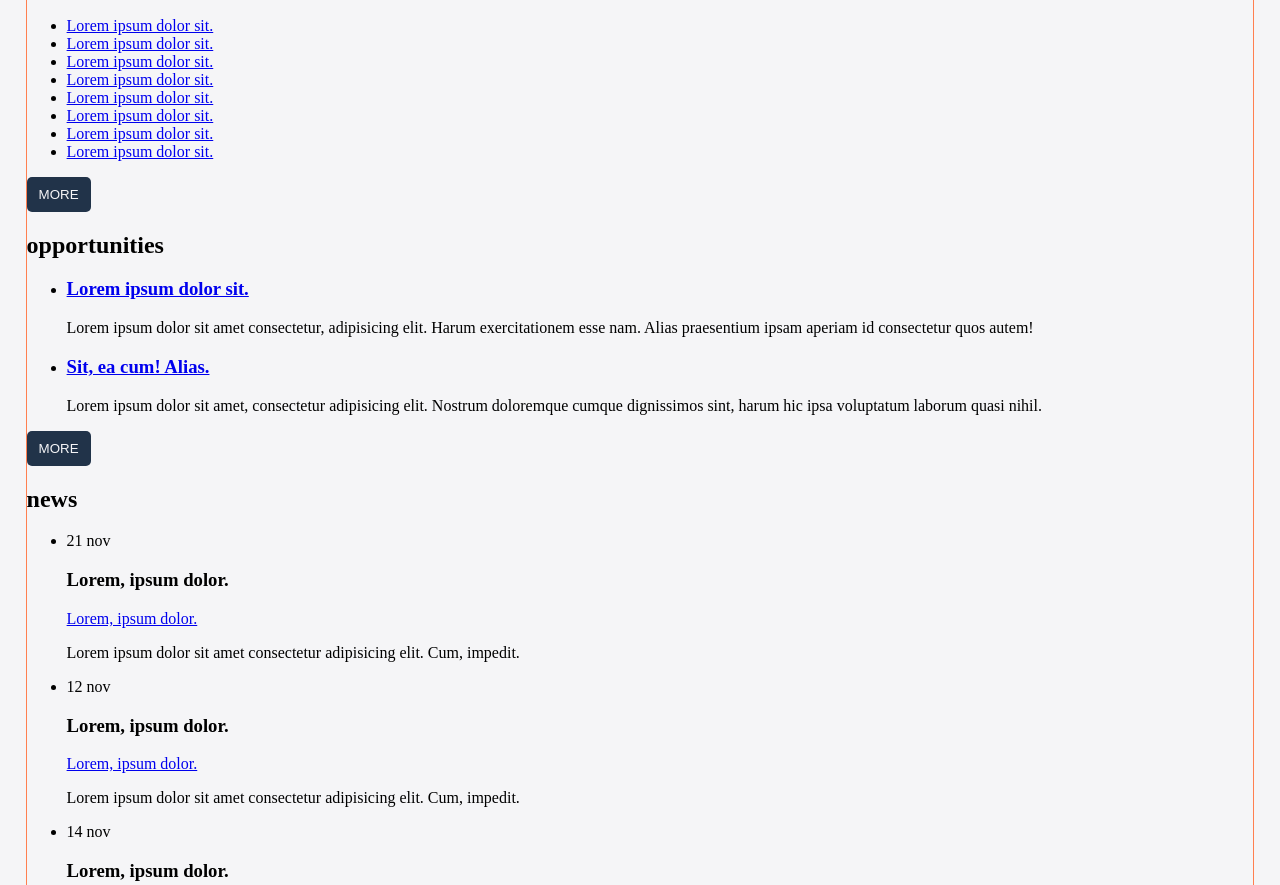
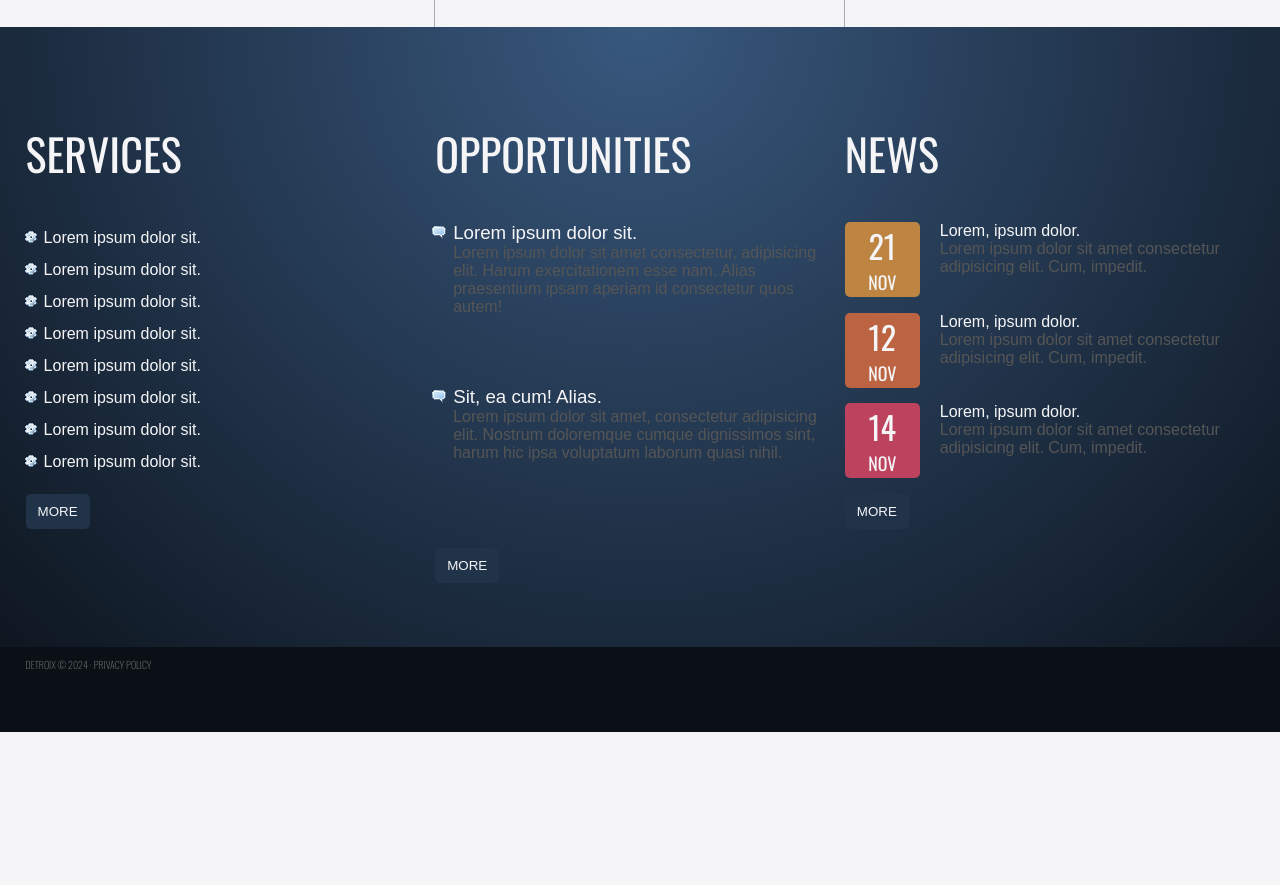
Before and after one commit to wconnorhanson/detroix, a plain HTML site: page index.html in a window 1280 px wide. Shown: the part 1428-2313 px from the top of the page. After the commit the page ends 2160 px from the top, so only its background shows below. Drawn offline with nearby package versions, Linux system fonts and the light colour scheme.

Commit message:
finished margin, float, padding css

```diff
--- a/css/style.css
+++ b/css/style.css
@@ -10,7 +10,7 @@
     --date3: #bd425e;
     --footerSec2: #0b1016;
     --grad: radial-gradient(
-        top center,
+        at top center,
         #38587e,
         #0e1620
     );
@@ -32,7 +32,7 @@ body {
 .container {
     margin: 0 auto;
     width: 96%;
-    border: 1px solid coral;
+    /* border: 1px solid coral; */
 }
 
 .content-box {
@@ -50,7 +50,8 @@ body {
 .content-heading {
     color: var(--prim);
     font-family: var(--font1);
-    font-size: calc(32px +(48 - 32) * ((100vw - 300px) / (1600 - 300)));
+    font-size: calc(36px + (56 - 36) * ((100vw - 300px) / (1600 - 300)));
+    font-weight: 400;
     text-transform: uppercase;
 }
 
@@ -62,6 +63,52 @@ body {
 .content-text {
     color: #aaa;
     font-family: sans-serif;
+}
+
+.date {
+    font-size: 32px;
+}
+
+.date, .month {
+    display: block;
+    text-align: center;
+    font-family: var(--font1);
+    color: var(--tert);
+    text-transform: uppercase;
+    margin: 0;
+}
+
+.date-div {
+    margin-right: 20px;
+    width: 75px;
+    height: 75px;
+    border-radius: 5px;
+}
+
+.date-div, .news-block {
+    float: left;
+}
+
+.footer-content {
+    width: calc(100%/3);
+    /* border: 1px solid yellow; */
+    float: left;
+}
+
+.footer-heading {
+    text-transform: uppercase;
+    color: var(--tert);
+    font-family: var(--font1);
+    font-weight: 400;
+    font-size: calc(32px + (48 - 32) * ((100vw - 300px) / (1600 - 300)));
+}
+
+.fs2-text {
+    margin: 0;color: #777;
+    font-family: var(--font1);
+    font-size: 10px;
+    font-weight: 200;
+    text-transform: uppercase;
 }
 
 .hero-img {
@@ -111,6 +158,10 @@ body {
 
 }
 
+.month {
+    font-size: 18px;
+}
+
 .more-btn {
     padding: 10px 12px;
     color: var(--tert);
@@ -119,6 +170,63 @@ body {
     background-color: var(--btnColor);
     border: none;
     border-radius: 5px;
+}
+
+.news-block {
+    width: 300px;
+    /* border: 1px solid white */
+}
+
+.news-heading {
+    margin: 0;
+    font-family: sans-serif;
+    font-size: 16px;
+    font-weight: 400;
+}
+
+.news-item {
+    margin-bottom: 15.5px;
+}
+
+.news-link {
+    color: var(--tert);
+    text-decoration: none;
+}
+
+.news-text {
+    margin: 0;
+    color: #555;
+    font-family: sans-serif;
+}
+
+.opps-heading {
+    margin: 0;
+    font-weight: 400;
+}
+
+.opps-item {
+    font-family: sans-serif;
+    padding-bottom: 70px;
+}
+
+.opps-link {
+    color: var(--tert);
+    text-decoration: none;
+}
+
+.opps-text {
+    margin: 0;
+    color: #555;
+}
+
+.services-item {
+    font-family: sans-serif;
+    line-height: 2;
+}
+
+.services-link {
+    color: var(--tert);
+    text-decoration: none;
 }
 
 .slider {
@@ -146,6 +254,29 @@ body {
 }
 
 /* ids */
+
+#dateDiv1 {
+    background-color: var(--date1);
+}
+
+#dateDiv2 {
+    background-color: var(--date2);
+}
+
+#dateDiv3 {
+    background-color: var(--date3);
+}
+
+#footerSection1 {
+    padding: 56px 0 64px;
+    background-color: var(--prim);
+    background-image: var(--grad);
+}
+
+#footerSection2 {
+    padding: 10px 0 60px;
+    background-color: var(--footerSec2);
+}
 
 #headerSection1 {
     width: 100%;
@@ -186,6 +317,21 @@ body {
     float: left;
 }
 
+#newsList {
+    padding-left: 0;
+    list-style-type: none;
+}
+
+#oppsList {
+    padding-left: 18px;
+    list-style-image: url('../images/chat.png');
+}
+
+#servicesList {
+    padding-left: 18px;
+    list-style-image: url('../images/cog.png');
+}
+
 .clear {
     clear: both;
 }
--- a/index.html
+++ b/index.html
@@ -157,17 +157,19 @@
                     </div>
                     <div class="footer-content" id="news">
                         <h2 class="footer-heading">news</h2>
-                        <ul class="news-list">
+                        <ul id="newsList">
                             <li class="news-item">
                                 <div class="date-div" id="dateDiv1">
                                     <span class="date">21</span>
                                     <span class="month">nov</span>
                                 </div>
                                 <div class="news-block">
-                                    <h3 class="news-heading">Lorem, ipsum dolor.</h3>
-                                    <a href="#" class="news-link">Lorem, ipsum dolor.</a>
+                                    <h3 class="news-heading">
+                                        <a href="#" class="news-link">Lorem, ipsum dolor.</a>
+                                    </h3>
                                     <p class="news-text">Lorem ipsum dolor sit amet consectetur adipisicing elit. Cum, impedit.</p>
                                 </div>
+                                <div class="clear"></div>
                             </li>
                             <li class="news-item">
                                 <div class="date-div" id="dateDiv2">
@@ -175,10 +177,12 @@
                                     <span class="month">nov</span>
                                 </div>
                                 <div class="news-block">
-                                    <h3 class="news-heading">Lorem, ipsum dolor.</h3>
-                                    <a href="#" class="news-link">Lorem, ipsum dolor.</a>
+                                    <h3 class="news-heading">
+                                        <a href="#" class="news-link">Lorem, ipsum dolor.</a>
+                                    </h3>
                                     <p class="news-text">Lorem ipsum dolor sit amet consectetur adipisicing elit. Cum, impedit.</p>
                                 </div>
+                                <div class="clear"></div>
                             </li>
                             <li class="news-item">
                                 <div class="date-div" id="dateDiv3">
@@ -186,14 +190,17 @@
                                     <span class="month">nov</span>
                                 </div>
                                 <div class="news-block">
-                                    <h3 class="news-heading">Lorem, ipsum dolor.</h3>
-                                    <a href="#" class="news-link">Lorem, ipsum dolor.</a>
+                                    <h3 class="news-heading">
+                                        <a href="#" class="news-link">Lorem, ipsum dolor.</a>
+                                    </h3>
                                     <p class="news-text">Lorem ipsum dolor sit amet consectetur adipisicing elit. Cum, impedit.</p>
                                 </div>
+                                <div class="clear"></div>
                             </li>
                         </ul>
                         <button class="more-btn">more</button>
                     </div>
+                    <div class="clear"></div>
                 </div>
             </div>
         </section>
```
